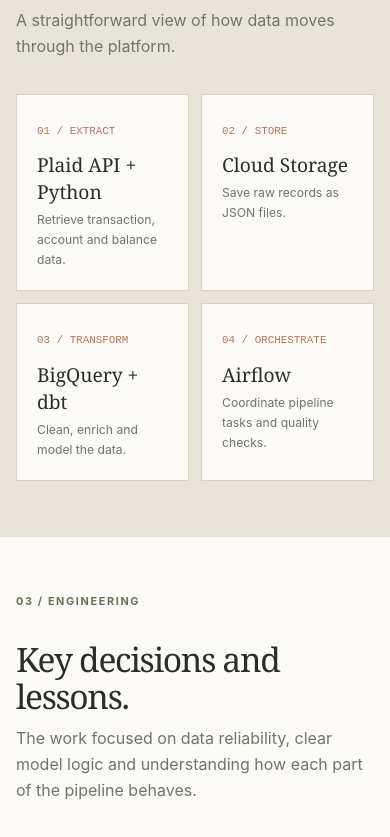
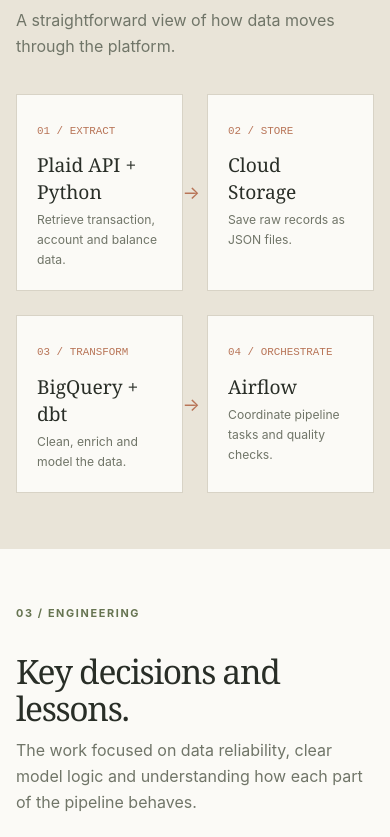
Before and after one commit to ashleyesau/fintech-behavioral-analytics, a plain HTML site: page site/index.html in a window 390 px wide. Shown: the part 2088-2925 px from the top of the page. Drawn offline with Linux system fonts and the light colour scheme.

Commit message:
Position pipeline arrows between architecture cards

```diff
--- a/site/index.html
+++ b/site/index.html
@@ -56,11 +56,12 @@
     .callout h3 { font: 1.25rem var(--serif); margin-bottom: 8px; }
     .callout p { color: var(--muted); font-size: .84rem; margin: 0; }
     .architecture { background: var(--paper-deep); }
-    .pipeline { display: grid; grid-template-columns: repeat(4,1fr); gap: 12px; }
-    .step { background: var(--white); border: 1px solid var(--line); padding: 20px; min-height: 130px; }
+    .pipeline { display: grid; grid-template-columns: repeat(4,1fr); gap: 28px; }
+    .step { position: relative; background: var(--white); border: 1px solid var(--line); padding: 20px; min-height: 130px; }
     .step span { color: var(--clay); font: .68rem ui-monospace, monospace; }
     .step h3 { font: 1.2rem var(--serif); margin: 10px 0 5px; }
     .step p { color: var(--muted); font-size: .76rem; margin: 0; }
+    .step:not(:last-child)::after { content: "→"; position: absolute; right: -21px; top: 50%; transform: translateY(-50%); color: var(--clay); font-size: 1.15rem; line-height: 1; z-index: 2; }
     .engineering { background: var(--white); }
     .engineering-grid { display: grid; grid-template-columns: repeat(2,1fr); gap: 14px; }
     .engineering-card { padding: 23px; border: 1px solid var(--line); background: var(--paper); }
@@ -82,7 +83,9 @@
     @media (max-width: 760px) {
       .hero-grid,.overview-grid,.section-head { grid-template-columns: 1fr; gap: 25px; }
       .hero { padding: 65px 0; } .hero-art { min-height: 240px; }
-      .pipeline { grid-template-columns: repeat(2,1fr); }
+      .pipeline { grid-template-columns: repeat(2,1fr); gap: 24px; }
+      .step:nth-child(2n)::after { display: none; }
+      .step:not(:last-child)::after { right: -18px; }
     }
     @media (max-width: 560px) {
       .wrap { width: min(100% - 32px, var(--max)); }
```
